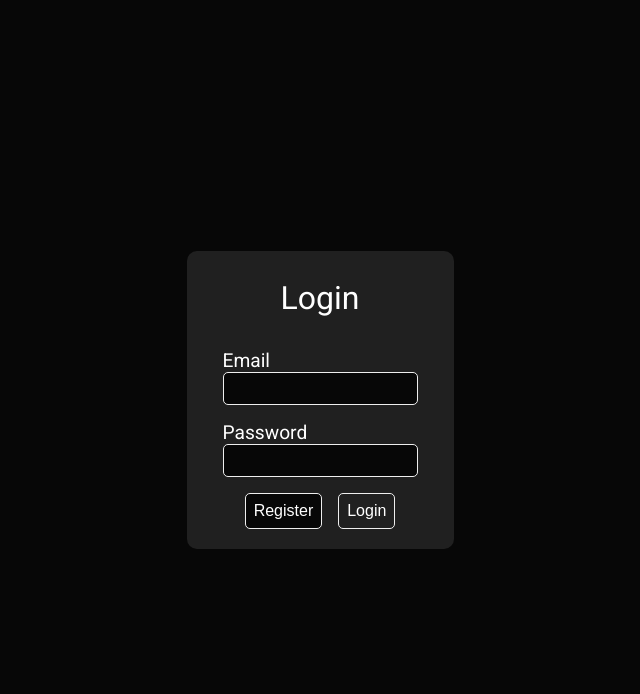
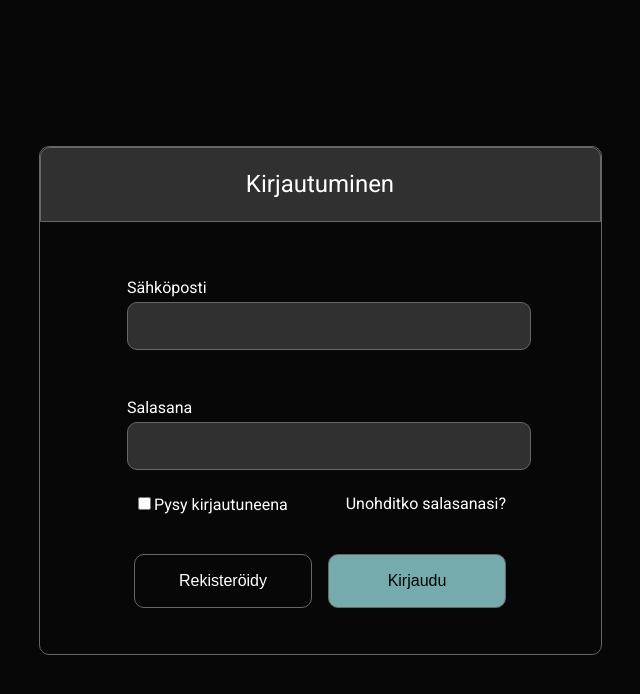
Before and after one commit to K4naxa/Urheilupaivakirja, a React (Vite) app in the folder frontEnd/: page /login in a window 1280 px wide. Shown: the top 694 px of the page, without its empty margins (320-960 px from the left). Built offline with nearby package versions, Linux system fonts and the light colour scheme.

Commit message:
finished login site

```diff
--- a/frontEnd/src/App.jsx
+++ b/frontEnd/src/App.jsx
@@ -6,6 +6,7 @@ import { MainContext } from "./mainContext";
 import LoginPage from "./pages/Login/LoginPage";
 import StudentHome from "./pages/StudentHome/StudentHome";
 import TeacherHome from "./pages/TeacherHome/TeacherHome";
+import Register from "./pages/Register/Register";
 
 function App() {
   // get loggedIn from MainContext
@@ -21,6 +22,8 @@ function App() {
 
   return (
     <Routes>
+      <Route path="/register" element={<Register />} />
+      <Route path="/resetPassword" element={<div>Reset Password</div>} />
       <Route path="/login" element={<LoginPage />} />
       <Route path="/studentHome" element={<StudentHome />} />
       <Route path="/" element={<TeacherHome />} />
@@ -28,4 +31,6 @@ function App() {
   );
 }
 
+// TODO 1: Add a new route to the App component that renders a component called ResetPassword.
+
 export default App;
--- a/frontEnd/src/components/teacherHeader/teacheHeader.css
+++ b/frontEnd/src/components/teacherHeader/teacheHeader.css
@@ -16,7 +16,7 @@
   justify-self: center;
   width: 100%;
   height: 2px;
-  background-color: var(--primary-fillerlinecolor);
+  background-color: var(--dark-primary-fillerlinecolor);
   border-radius: 1px;
 }
 .menuContainer {
@@ -27,7 +27,7 @@
   justify-content: center;
   font-size: 20px;
   font-weight: medium;
-  color: var(--primary-textcolor);
+  color: var(--dark-primary-textcolor);
   gap: 5rem;
 }
 
--- a/frontEnd/src/index.css
+++ b/frontEnd/src/index.css
@@ -7,14 +7,15 @@
   background-color: #070707;
   color: white;
 
-  --primary-backgroundcolor: #070707;
-  --secondary-backgroundcolor: #202020;
-  --primary-textcolor: #ffffff;
-  --secondary-textcolor: #ffffff;
-  --primary-inputtextcolor: #ffffff;
-  --primary-bordercolor: #eeeeee;
-  --primary-fillerlinecolor: #676767;
-  --secondary-buttoncolor: #676767;
+  --dark-primary-backgroundcolor: #070707;
+  --dark-secondary-backgroundcolor: #303030;
+  --dark-primary-textcolor: #ffffff;
+  --dark-secondary-textcolor: #ffffff;
+  --dark-primary-inputtextcolor: #ffffff;
+  --dark-primary-bordercolor: #eeeeee;
+  --dark-primary-fillerlinecolor: #676767;
+  --dark-secondary-buttoncolor: #676767;
+  --dark-lightblue-buttoncolor: #76abae;
 }
 html {
   display: flex;
--- a/frontEnd/src/pages/Login/LoginPage.jsx
+++ b/frontEnd/src/pages/Login/LoginPage.jsx
@@ -1,25 +1,27 @@
 import "./login.css";
 import { useState } from "react";
+import { Link } from "react-router-dom";
 
 function LoginPage() {
   const [email, setEmail] = useState("");
   const [password, setPassword] = useState("");
   const [error, setError] = useState("");
+  const [stayLoggedIn, setStayLoggedIn] = useState(false);
 
-  const handleLoginSubmit = async (e) => {
+  const handleLogin = async (e) => {
     e.preventDefault();
     setError("");
+
     console.log(email, password);
   };
 
   return (
     <div className="container">
       <div className="loginContainer">
-        <h1 className="loginTitle">Login</h1>
-
-        <form onSubmit={handleLoginSubmit}>
+        <div className="loginHeaderContainer">Kirjautuminen</div>
+        <div className="inputContainer">
           <div className=" loginInputContainer">
-            <label>Email</label>
+            <label>Sähköposti</label>
             <input
               type="email"
               value={email}
@@ -28,7 +30,7 @@ function LoginPage() {
           </div>
 
           <div className=" loginInputContainer">
-            <label>Password</label>
+            <label>Salasana</label>
             <input
               type="password"
               value={password}
@@ -37,15 +39,36 @@ function LoginPage() {
           </div>
 
           <div className="buttonContainer">
-            <button type="button" className="registerButton Button">
-              Register
-            </button>
-            <button type="submit" className="loginButton Button">
-              Login
-            </button>
+            <div className="upperContainer">
+              <div className="box">
+                <input
+                  type="checkbox"
+                  name="stayLoggedin"
+                  id="stayLoggedIn"
+                  onChange={(e) => setStayLoggedIn(e.target.checked)}
+                />
+                <label htmlFor="stayLoggedIn">Pysy kirjautuneena</label>
+              </div>
+              <div className="box">
+                <Link to="/resetPassword">Unohditko salasanasi?</Link>
+              </div>
+            </div>
+
+            <div className="buttons">
+              <button type="button" className="registerButton Button">
+                Rekisteröidy
+              </button>
+              <button
+                type="button"
+                onClick={handleLogin}
+                className="loginButton Button"
+              >
+                Kirjaudu
+              </button>
+            </div>
           </div>
-        </form>
-        {error && <p>{error}</p>}
+          {error && <p>{error}</p>}
+        </div>
       </div>
     </div>
   );
--- a/frontEnd/src/pages/Login/login.css
+++ b/frontEnd/src/pages/Login/login.css
@@ -3,64 +3,90 @@
   justify-content: center;
   align-items: center;
   height: 100vh;
-  background-color: var(--primary-backgroundcolor);
+  background-color: var(--dark-primary-backgroundcolor);
 }
 
 .loginContainer {
   display: flex;
   flex-direction: column;
+  align-items: center;
+  background-color: var(--dark-primary-backgroundcolor);
+  border: 1px solid var(--dark-primary-fillerlinecolor);
+  border-radius: 10px;
+}
+
+.loginHeaderContainer {
+  color: var(--dark-primary-textcolor);
+  background-color: var(--dark-secondary-backgroundcolor);
+  border-radius: 10px 10px 0px 0px;
+  border: 1px solid var(--dark-primary-fillerlinecolor);
+  display: flex;
   justify-content: center;
   align-items: center;
-  background-color: var(--secondary-backgroundcolor);
-
-  border-radius: 10px;
-  padding: 20px;
+  height: 73px;
+  width: 559px;
+  font-size: 24px;
+  margin-bottom: 2rem;
 }
 
-.loginTitle {
-  color: var(--primary-textcolor);
-  font-size: 2em;
-  font-weight: 400;
-  margin: 0.5rem;
-  margin-bottom: 1rem;
+.inputContainer {
+  height: 400px;
+  width: 386px;
+  display: flex;
+  flex-direction: column;
+  align-items: center;
 }
 
 .loginInputContainer {
-  color: var(--primary-textcolor);
-  font-size: 1.5em;
-  margin: 1rem;
-
+  color: var(--dark-primary-textcolor);
+  font-size: 16px;
+  width: 386px;
+  margin: 1.5rem 0;
   display: flex;
   flex-direction: column;
   justify-content: center;
-  font-size: 1.2rem;
-
-  & input {
-    color: var(--primary-inputtextcolor);
-    padding: 0.5rem;
-    border-radius: 5px;
-    background-color: var(--primary-backgroundcolor);
-    border: 1px solid var(--primary-bordercolor);
-  }
 }
 
-.buttonContainer {
+.upperContainer {
+  width: 100%;
   display: flex;
-  justify-content: center;
+  align-items: center;
+  justify-content: space-between;
+  margin: 0px 0 40px 0;
+}
+
+.loginInputContainer input {
+  color: var(--dark-primary-inputtextcolor);
+  padding: 0.5rem;
+  width: 100%;
+  height: 30px;
+  font-size: 20px;
+  margin-top: 5px;
+  border-radius: 10px;
+  background-color: var(--dark-secondary-backgroundcolor);
+  border: 1px solid var(--dark-primary-fillerlinecolor);
+}
+
+.buttonContainer .buttons {
+  display: flex;
+  justify-content: space-between;
   gap: 1rem;
   margin-top: 1rem;
 }
 
 .Button {
   color: var(--primary-textcolor);
-  font-size: 1em;
+  font-size: 16px;
+  width: 178px;
+  height: 54px;
   padding: 0.5rem;
-  border-radius: 5px;
+  border-radius: 10px;
   background-color: var(--primary-backgroundcolor);
-  border: 1px solid var(--primary-bordercolor);
+  border: 1px solid var(--dark-primary-fillerlinecolor);
   cursor: pointer;
 }
 
 .loginButton {
-  background-color: var(--secondary-backgroundcolor);
+  background-color: var(--dark-lightblue-buttoncolor);
+  color: black;
 }
--- /dev/null
+++ b/frontEnd/src/pages/Register/Register.jsx
@@ -0,0 +1,54 @@
+import "./Register.css";
+import { useState } from "react";
+import { Link } from "react-router-dom";
+
+function Register() {
+  const [error, setError] = useState("");
+
+  const [role, setRole] = useState(""); // student or teacher
+  const [firstName, setFirstName] = useState("");
+  const [lastName, setLastName] = useState("");
+  const [email, setEmail] = useState("");
+  const [password, setPassword] = useState("");
+  const [passwordAgain, setPasswordAgain] = useState("");
+  const [phone, setPhone] = useState("");
+  const [sport, setSport] = useState("");
+  const [group, setGroup] = useState("");
+  const [office, setOffice] = useState("");
+
+  return (
+    <div className="container">
+      <div className="registerContainer">
+        <div className="header">Rekisteröinti</div>
+        <div className="mainContainer">
+          <div className="roleContainer">
+            <input
+              type="radio"
+              name="roleRadio"
+              defaultChecked
+              id="studentRadio"
+            />
+            <label htmlFor="studentRadio">Opiskelija</label>
+            <input type="radio" name="roleRadio" id="teacherRadio" />
+            <label htmlFor="teacherRadio">Opettaja</label>
+          </div>
+          <div className="inputRow">
+            <div className="inputContainer">
+              <p>Etunimi</p>{" "}
+              <input
+                type="text"
+                name="firstName"
+                id="firstName"
+                onChange={(e) => {
+                  setFirstName(e.target.value);
+                }}
+              />
+            </div>
+          </div>
+        </div>
+      </div>
+    </div>
+  );
+}
+
+export default Register;
```
Also changed, not shown: frontEnd/src/pages/Register/Register.css (added).
